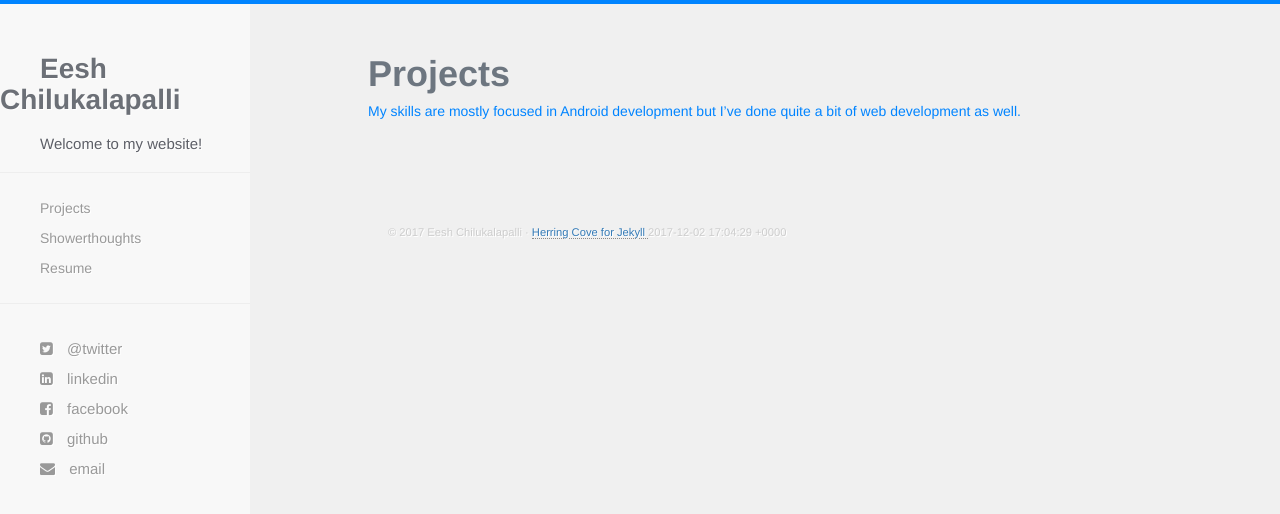
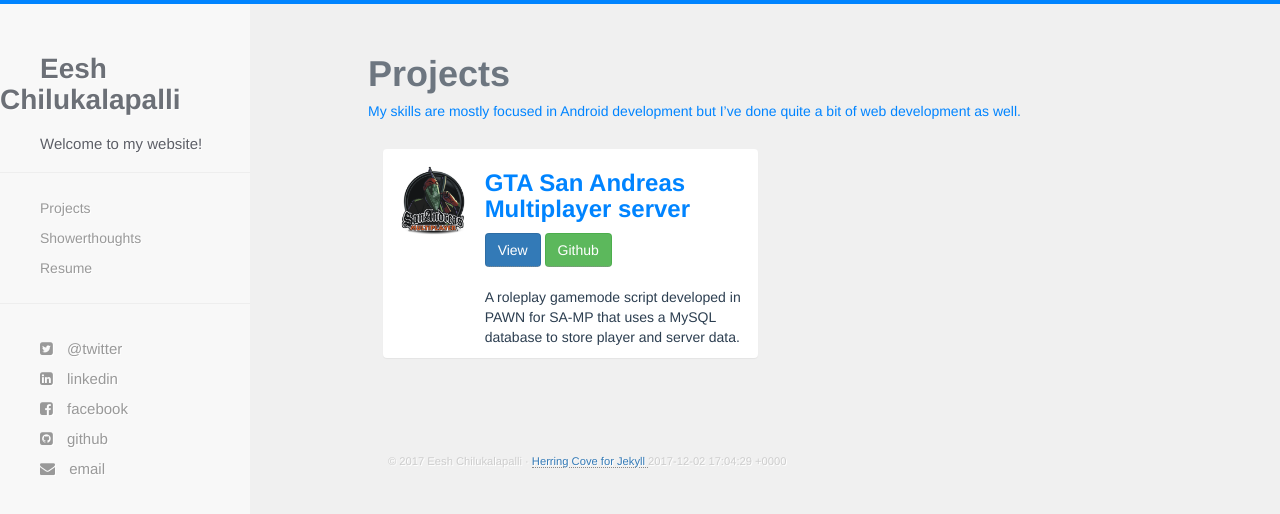
Before and after one commit to eesh/eesh.github.io, a Jekyll site: the page built from projects.markdown, in a window 1280 px wide. Shown: the top 514 px of the page. Built offline with Jekyll 4.4.1, drawn with Linux system fonts in a browser that asks for light colours; nearby versions of some CDN libraries.

Commit message:
Project template complete

```diff
--- a/projects.markdown
+++ b/projects.markdown
@@ -21,14 +21,14 @@ title: Projects
         <div class="panel">
           <div class="row">
             <div class="col-md-3">
-              <img src="images/self.jpg" style="margin: 15px">
+              <img src="images/{{ project.logo }}" style="margin: 15px">
             </div>
             <div class="col-md-9">
-              <h3>Project title</h3>
-              <button class="btn btn-primary">View</button>&nbsp;<button class="btn btn-success">Github</button>
+              <h3>{{ project.title }}</h3>
+              <a href="{{ project.url }}" class="btn btn-primary">View</a>&nbsp;<a href="{{ project.github }}" class="btn btn-success">Github</a>
               <br />
               <br />
-              <p>Lorem ipsum dolor sit amet, consectetur adipiscing elit. Proin eget tellus eu ex fermentum tincidunt. Phasellus faucibus, odio nec dictum facilisis, mi turpis hendrerit leo.</p>
+              <p>{{ project.short_desc }}</p>
             </div>
           </div>
         </div>
@@ -39,14 +39,14 @@ title: Projects
         <div class="panel">
           <div class="row">
             <div class="col-md-3">
-              <img src="images/self.jpg" style="margin: 15px">
+              <img src="images/{{ project.logo }}" style="margin: 15px">
             </div>
             <div class="col-md-9">
-              <h3>Project title</h3>
-              <button class="btn btn-primary">View</button>&nbsp;<button class="btn btn-success">Github</button>
+              <h3>{{ project.title }}</h3>
+              <a href="{{ project.url }}" class="btn btn-primary">View</a>&nbsp;<a href="{{ project.github }}" class="btn btn-success">Github</a>
               <br />
               <br />
-              <p>Lorem ipsum dolor sit amet, consectetur adipiscing elit. Proin eget tellus eu ex fermentum tincidunt. Phasellus faucibus, odio nec dictum facilisis, mi turpis hendrerit leo.</p>
+              <p>{{ project.short_desc }}</p>
             </div>
           </div>
         </div>
--- /dev/null
+++ b/projects/_posts/2012-06-14-samp-server.markdown
@@ -0,0 +1,6 @@
+---
+title: GTA San Andreas Multiplayer server
+github: https://github.com/eesh/SanAndreas-Multiplayer_server_package
+logo: sa-mp.png
+short_desc: A roleplay gamemode script developed in PAWN for SA-MP that uses a MySQL database to store player and server data.
+---
```
